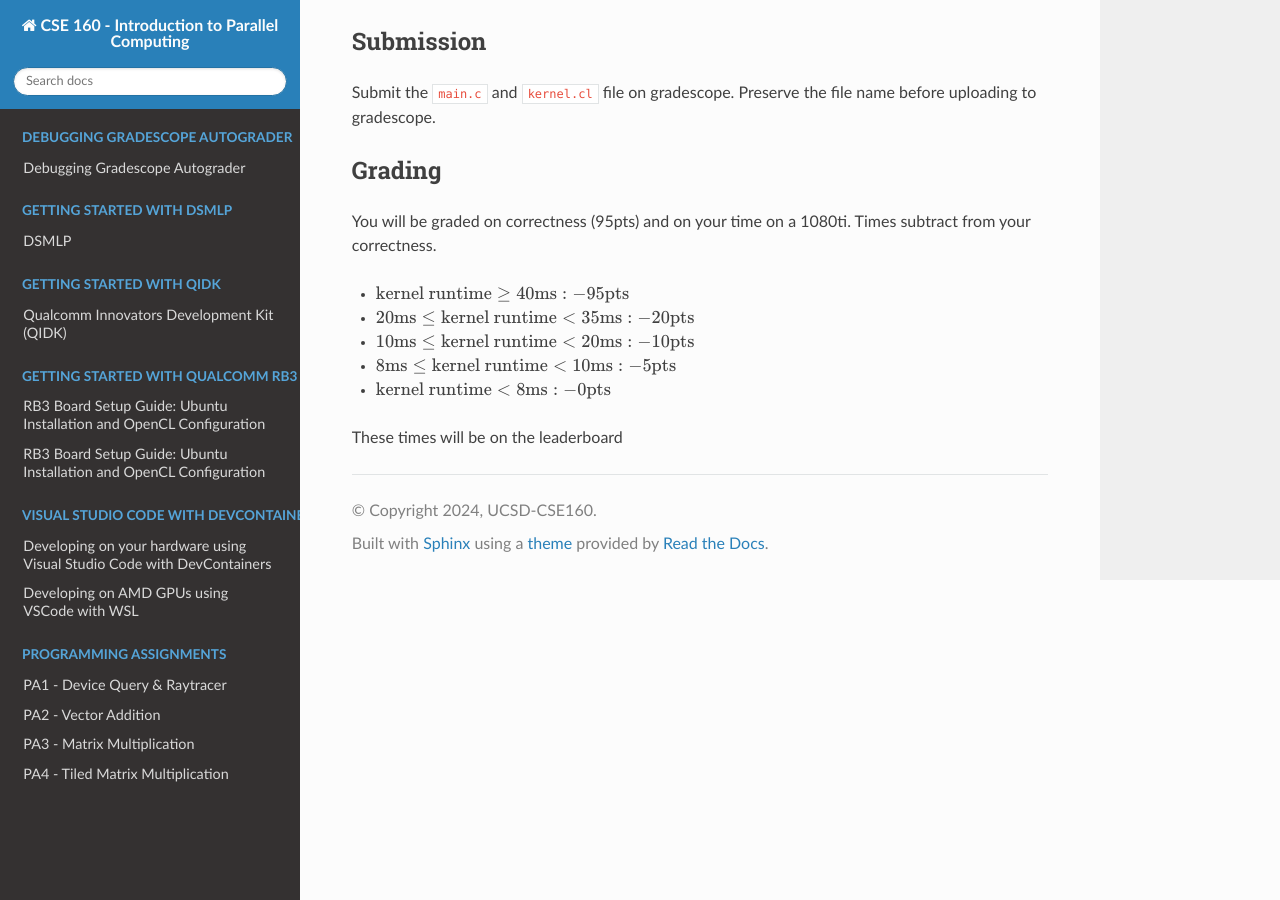
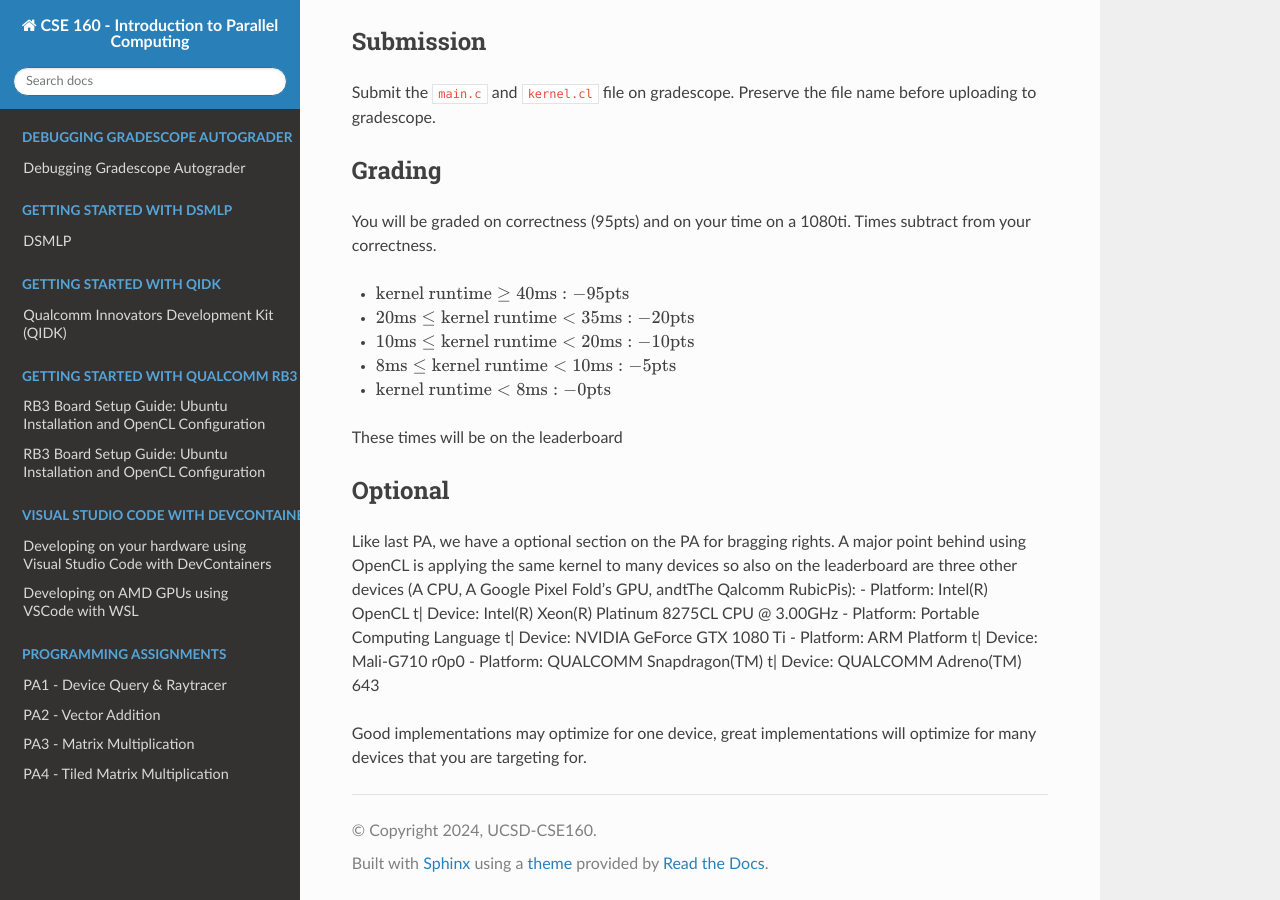
Before and after one commit to KastnerRG/cse160-docs, a Sphinx documentation site: the page built from docs/source/PA5.rst, in a window 1280 px wide and 900 px high, scrolled down 3279 px. Built offline with Sphinx 7.4.7 and the Read the Docs theme 3.1.0, drawn with Linux system fonts in a browser that asks for light colours; formulas are drawn with MathJax 3.

```diff
--- a/docs/source/PA5.rst
+++ b/docs/source/PA5.rst
@@ -130,6 +130,16 @@
 
 These times will be on the leaderboard
 
+Optional
+^^^^^^^^
+Like last PA, we have a optional section on the PA for bragging rights. A major point behind using OpenCL is applying the same kernel to many devices so also on the leaderboard are three other devices (A CPU, A Google Pixel Fold's GPU, andtThe Qalcomm RubicPis):
+- Platform: Intel(R) OpenCL \t| Device: Intel(R) Xeon(R) Platinum 8275CL CPU @ 3.00GHz
+- Platform: Portable Computing Language \t| Device: NVIDIA GeForce GTX 1080 Ti
+- Platform:  ARM Platform \t| Device: Mali-G710 r0p0
+- Platform:  QUALCOMM Snapdragon(TM) \t| Device: QUALCOMM Adreno(TM) 643
+
+Good implementations may optimize for one device, great implementations will optimize for many devices that you are targeting for.
+
 .. Tips and Tricks
 .. ^^^^^^^^^^^^^^^
 .. After you understand how convolution works, I would recommend starting by implementing the embarrassingly parallel portion of convolution. Make sure the naive implementation works before going forward and attempting to incoporate shared memory. It will be extremely difficult to debug your shared memory portion if your basic convolution does not work. In terms of complexity, strategy 3 is the easiest and strategy 1 is the hardest.
```
